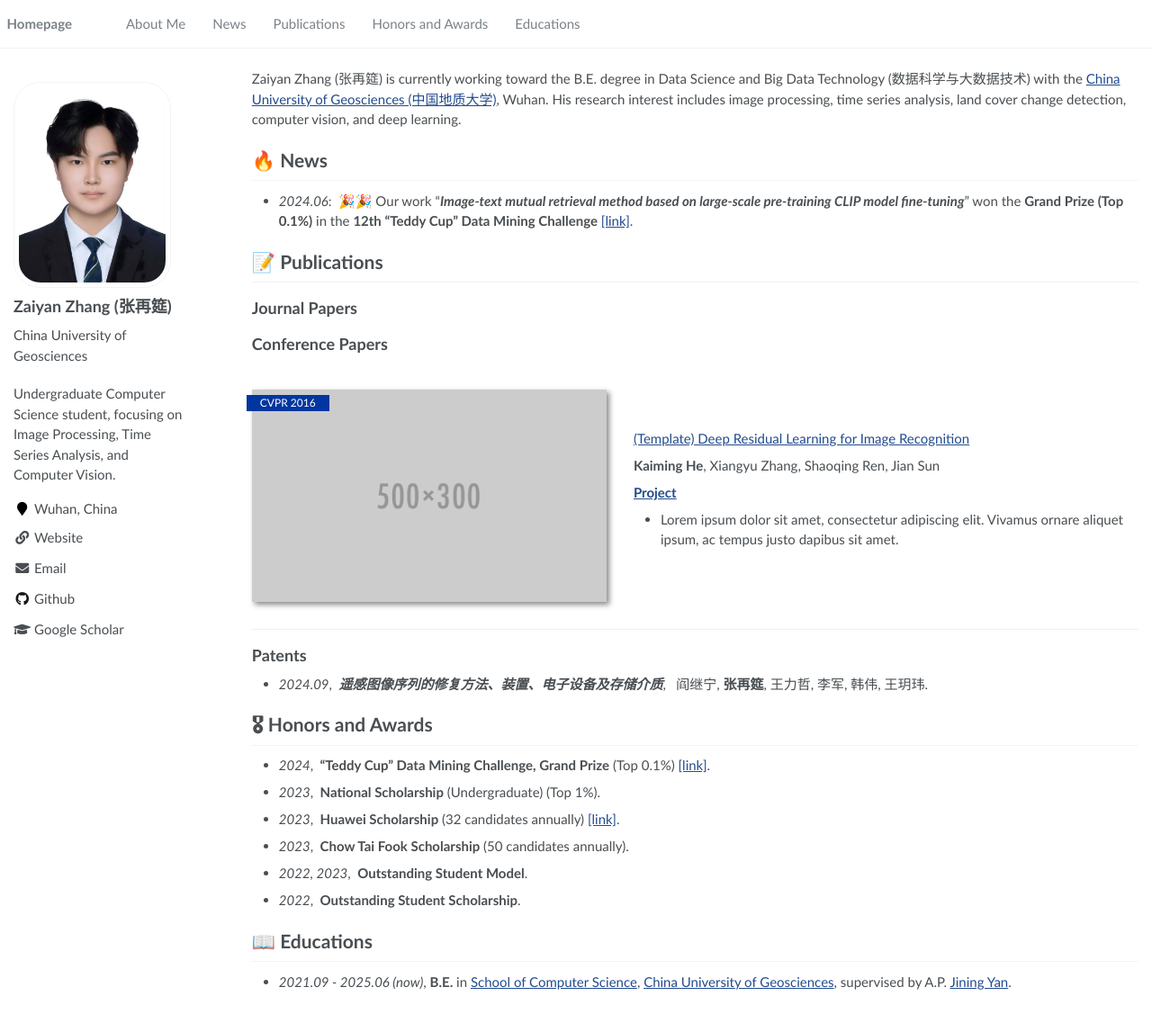
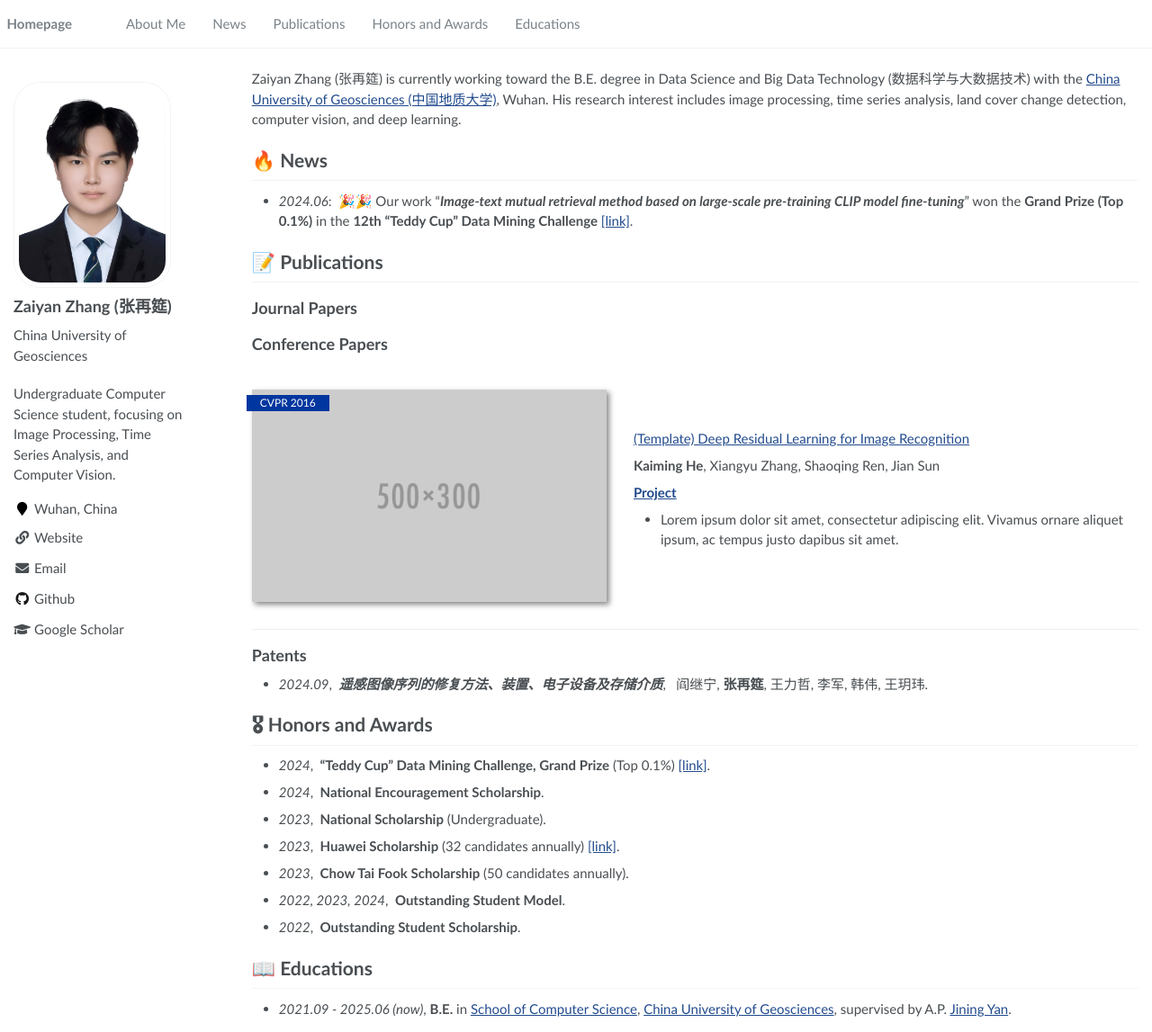
Before and after one commit to zzaiyan/zzaiyan.github.io, a Jekyll site: the page built from _pages/about.md, in a window 1280 px wide and 1147 px high. Shown: the whole window at 90% size. Built offline with Jekyll 4.4.1, drawn with Linux system fonts in a browser that asks for light colours.

Commit message:
update honors

```diff
--- a/_pages/about.md
+++ b/_pages/about.md
@@ -51,10 +51,11 @@ Zaiyan Zhang (张再筵) is currently working toward the B.E. degree in Data Sci
 
 # 🎖 Honors and Awards
 - *2024*,&ensp;**"Teddy Cup" Data Mining Challenge, Grand Prize** (Top 0.1%) [[link]](https://www.tipdm.org/dsej12/2429.jhtml).
-- *2023*,&ensp;**National Scholarship** (Undergraduate) (Top 1%).
+- *2024*,&ensp;**National Encouragement Scholarship**.
+- *2023*,&ensp;**National Scholarship** (Undergraduate).
 - *2023*,&ensp;**Huawei Scholarship** (32 candidates annually) [[link]](https://cs.cug.edu.cn/info/1019/6103.htm).
 - *2023*,&ensp;**Chow Tai Fook Scholarship** (50 candidates annually).
-- *2022, 2023*,&ensp;**Outstanding Student Model**.
+- *2022, 2023, 2024*,&ensp;**Outstanding Student Model**.
 - *2022*,&ensp;**Outstanding Student Scholarship**.
 
 # 📖 Educations
```
